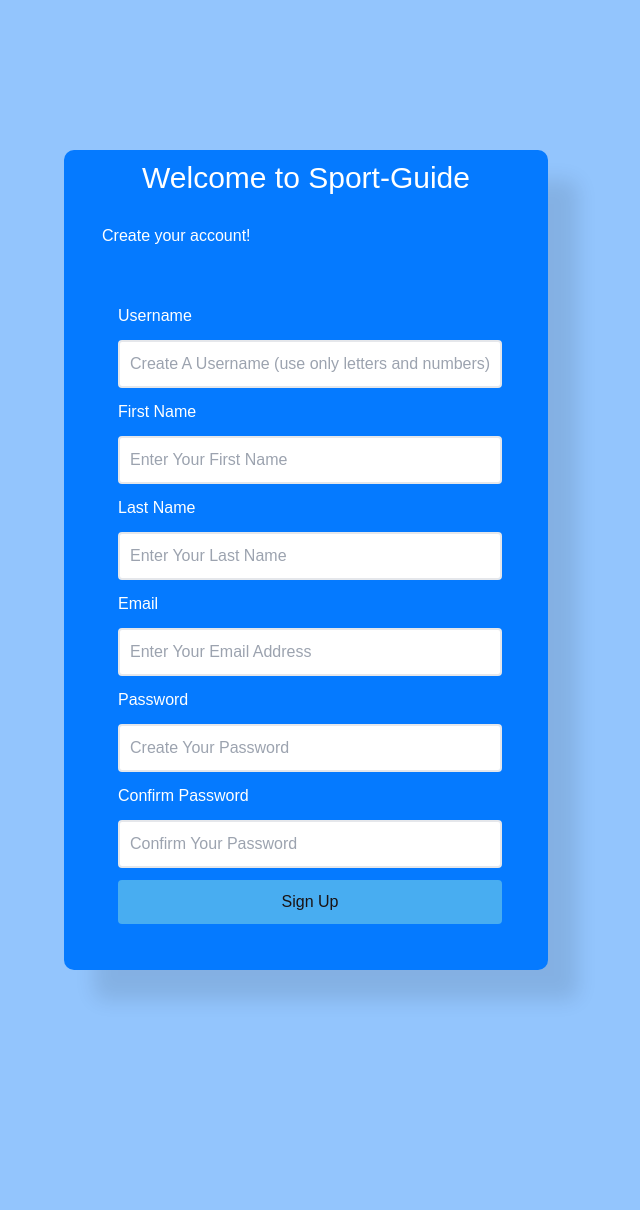
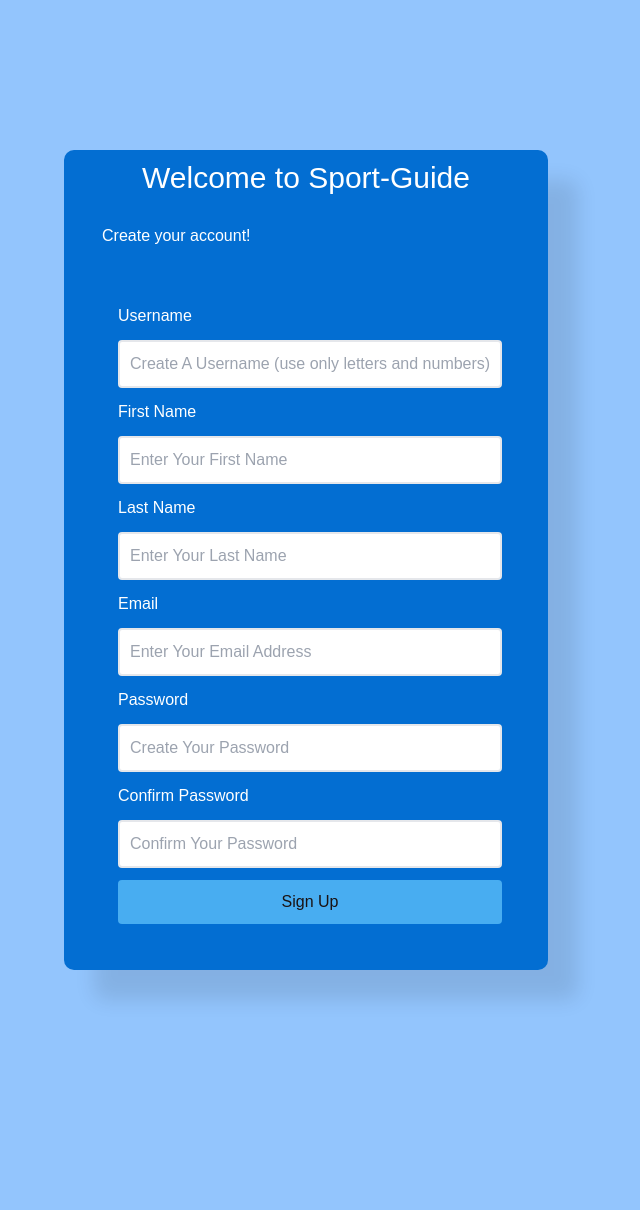
Before and after one commit to Yash1943/Sports_Guide, a Django app: page /signup in a window 1280 px wide. Shown: the top 1210 px of the page, without its empty margins (356-996 px from the left). Run offline with Django 3.2, Linux system fonts and the light colour scheme; some libraries are stand-ins or nearby versions.

Commit message:
Frontend rework

```diff
--- a/templates/authentication/signin.html
+++ b/templates/authentication/signin.html
@@ -24,7 +24,7 @@
       }
 
       .form-container {
-        background-color: rgb(23, 80, 236);
+        background-color: rgb(3, 110, 210);
         padding: 40px;
         border-radius: 10px;
         box-shadow: 0 4px 6px rgba(0, 0, 0, 0.1);
--- a/templates/authentication/signup.html
+++ b/templates/authentication/signup.html
@@ -24,7 +24,7 @@
       }
 
       .form-container {
-        background-color: rgb(5, 122, 255);
+        background-color: rgb(3, 110, 210);
         padding: 10px;
         margin-top: 10px;
         border-radius: 10px;
```
